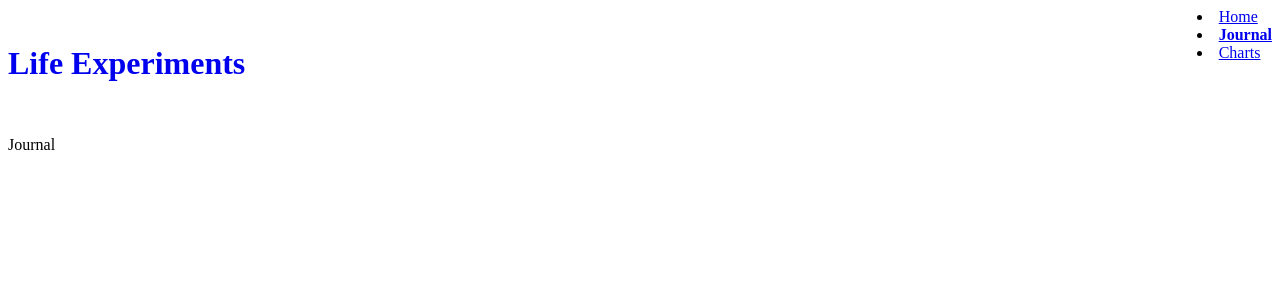
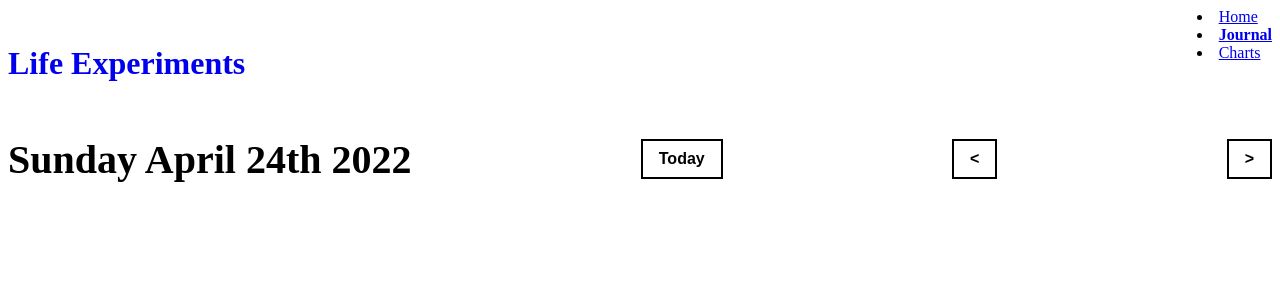
Before and after one commit to TravisBumgarner/Project-Graveyard, a React app in the folder frontend/: page /journal in a window 1280 px wide. Shown: the top 300 px of the page. Built offline with nearby package versions, Linux system fonts and the light colour scheme; the HTML template or start-up script is replaced by a standard one.

Commit message:
Added date picker to journal

```diff
--- a/frontend/package.json
+++ b/frontend/package.json
@@ -2,6 +2,7 @@
   "name": "frontend-frontend",
   "author": "Travis Bumgarner",
   "dependencies": {
+    "moment": "^2.29.4",
     "react": "^18.2.0",
     "react-dom": "^18.2.0",
     "react-router": "^6.3.0",
--- a/frontend/src/App/App.tsx
+++ b/frontend/src/App/App.tsx
@@ -1,8 +1,7 @@
 import * as React from 'react'
 import { BrowserRouter } from 'react-router-dom'
-import styled, { ThemeProvider } from 'styled-components'
 
-import { Body, Title } from 'sharedComponents'
+import Context from 'Context'
 import { Navigation, Router, Header } from './components'
 
 const App = () => {
@@ -52,7 +51,9 @@ const InjectedApp = () => {
   return (
     <ErrorBoundary>
       <BrowserRouter>
+        <Context>
           <App />
+        </Context>
       </BrowserRouter>
     </ErrorBoundary>
   )
--- a/frontend/src/App/pages/Journal.tsx
+++ b/frontend/src/App/pages/Journal.tsx
@@ -1,7 +1,35 @@
 import React from 'react'
+import moment from 'moment'
 
-const Journal = () => {
-    return <p>Journal</p>
+import { TDateISODate } from 'sharedTypes'
+import { formatDateDisplayString, formatDateKeyLookup } from 'utilities'
+import { PageHeader, Button, Heading } from 'sharedComponents'
+
+const Today = () => {
+    const [selectedDate, setSelectedDate] = React.useState<TDateISODate>(formatDateKeyLookup(moment()))
+
+    const setPreviousDate = () => {
+        setSelectedDate(formatDateKeyLookup(moment(selectedDate).subtract(1, 'day')))
+    }
+
+    const getNextDate = () => {
+        setSelectedDate(formatDateKeyLookup(moment(selectedDate).add(1, 'day')))
+    }
+
+    const getToday = () => {
+        setSelectedDate(formatDateKeyLookup(moment()))
+    }
+
+    return (
+        <div>
+            <PageHeader>
+                <Heading.H2>{formatDateDisplayString(selectedDate)}</Heading.H2>
+                <Button key="today" onClick={getToday} variation="INTERACTION">Today</Button>
+                <Button key="previous" onClick={setPreviousDate} variation="INTERACTION">&lt;</Button>
+                <Button key="next" onClick={getNextDate} variation="INTERACTION">&gt;</Button>
+            </PageHeader>
+        </div>
+    )
 }
 
-export default Journal
+export default Today
--- /dev/null
+++ b/frontend/src/Context.tsx
@@ -0,0 +1,56 @@
+import React from 'react'
+
+import { Metric } from 'sharedTypes'
+
+type State = {
+    metrics: Record<string, Metric>
+}
+
+const EMPTY_STATE: State = {
+    metrics: {}
+}
+
+type NewMetric = {
+    type: 'NEW_METRIC',
+    data: Metric
+}
+
+type Action =
+    | NewMetric
+
+const reducer = (state: State, action: Action): State => {
+    switch (action.type) {
+        case 'NEW_METRIC': {
+            return { ...state, metrics: { ...state.metrics, [action.data.id]: action.data } }
+        }
+        default:
+            throw new Error('Unexpected action')
+    }
+}
+
+const context = React.createContext(
+    {
+        state: EMPTY_STATE,
+        dispatch: () => { },
+    } as {
+        state: State,
+        dispatch: React.Dispatch<Action>
+    },
+)
+
+const ResultsContext = ({ children }: { children: React.ReactChild }) => {
+    const [state, dispatch] = React.useReducer(reducer, EMPTY_STATE)
+
+    const { Provider } = context
+
+    return (
+        <Provider value={{ state, dispatch }}>
+            {children}
+        </Provider>
+    )
+}
+
+export default ResultsContext
+export {
+    context
+}
--- /dev/null
+++ b/frontend/src/sharedComponents/Button.tsx
@@ -0,0 +1,22 @@
+import styled from 'styled-components'
+
+
+type ButtonProps = {
+    variation: 'INTERACTION' | 'WARNING'
+    disabled?: boolean
+}
+
+const Button = styled.button<ButtonProps>`
+    font-size: 1rem;
+    border: 2px solid;
+    padding: 0.5rem 1rem;
+    background-color: transparent;
+    font-weight: 700;
+    height: 2.5rem; // To Match Inputs
+
+    &:hover {
+    cursor: pointer;
+    }
+`
+
+export default Button
--- /dev/null
+++ b/frontend/src/sharedComponents/Heading.tsx
@@ -0,0 +1,26 @@
+import styled from 'styled-components'
+
+const H1 = styled.h1`
+    margin: 0;
+    font-size: 3rem;
+    font-family: 'Comfortaa', cursive;
+`
+
+const H2 = styled.h2`
+    margin: 0;
+    font-size: 2.5rem;
+    font-family: 'Comfortaa', cursive;
+`
+
+const H3 = styled.h3`
+    margin: 1.5rem 0;
+    font-size: 1.8rem;
+    font-family: 'Comfortaa', cursive;
+`
+
+const H4 = styled.h4`
+    margin: 0.75rem 0;
+    font-family: 'Comfortaa', cursive;
+`
+
+export { H1, H2, H3, H4 }
--- /dev/null
+++ b/frontend/src/sharedComponents/PageHeader.tsx
@@ -0,0 +1,10 @@
+import styled from 'styled-components'
+
+const PageHeader = styled.div`
+    display: flex;
+    justify-content: space-between;
+    align-items: center;
+    margin: 1rem 0 1rem 0;
+`
+
+export default PageHeader
--- a/frontend/src/sharedComponents/index.ts
+++ b/frontend/src/sharedComponents/index.ts
@@ -1,20 +1,9 @@
-import styled from 'styled-components'
-
-const Title = styled.h1`
-    color: LightPink;
-    font-size: 48px;
-`
-
-const Body = styled.div`
-    background-color: lightslategray;
-    width: 100vw;
-    height: 100vh;
-    display: flex;
-    align-items: center;
-    justify-content: center;
-`
+import Button from "./Button"
+import * as Heading from "./Heading"
+import PageHeader from "./PageHeader"
 
 export {
-    Title,
-    Body
+    Button,
+    Heading,
+    PageHeader
 }
--- /dev/null
+++ b/frontend/src/sharedTypes.ts
@@ -0,0 +1,15 @@
+type TYear = `${number}${number}${number}${number}`;
+type TMonth = `${number}${number}`;
+type TDay = `${number}${number}`;
+type TDateISODate = `${TYear}-${TMonth}-${TDay}`;
+
+type Metric = {
+    id: string
+    title: string
+    dateAdded: TDateISODate | null
+}
+
+export {
+    Metric,
+    TDateISODate
+}
--- /dev/null
+++ b/frontend/src/utilities.ts
@@ -0,0 +1,29 @@
+import moment from 'moment'
+
+import { TDateISODate } from 'sharedTypes'
+
+const formatDateDisplayString = (date: TDateISODate | null): string => {
+    if (date === null) {
+        return ''
+    }
+
+    return moment(date).format('dddd MMMM Do YYYY')
+}
+
+const formatDateKeyLookup = (date: moment.Moment): TDateISODate => {
+    return date.format('YYYY-MM-DD') as TDateISODate
+}
+
+const formatDurationDisplayString = (rawMinutes: number) => {
+    const hours = Math.floor(rawMinutes / 60)
+    const minutes = rawMinutes % 60
+    const paddedMinutes = minutes < 10 ? `0${minutes}` : minutes
+    return `${hours}:${paddedMinutes}`
+}
+
+
+export {
+    formatDateDisplayString,
+    formatDateKeyLookup,
+    formatDurationDisplayString,
+}
--- a/frontend/webpack.js
+++ b/frontend/webpack.js
@@ -21,9 +21,11 @@ module.exports = {
     extensions: ['.tsx', '.ts', '.js'],
     alias: {
       sharedComponents: path.resolve(__dirname, 'src/sharedComponents/'),
-      sharedTypes: path.resolve(__dirname, 'src/sharedTypes/index.ts'),
+      sharedModals: path.resolve(__dirname, 'src/sharedModals/'),
+      sharedTypes: path.resolve(__dirname, 'src/sharedTypes.ts'),
       theme: path.resolve(__dirname, 'src/theme.tsx'),
-      utilities: path.resolve(__dirname, 'src/utilities/'),
+      utilities: path.resolve(__dirname, 'src/utilities.ts'),
+      Context: path.resolve(__dirname, 'src/Context.tsx'),
     },
   },
   devtool: 'source-map',
```
Also changed, not shown: 1 other file (tests, documents, lock files or other folders). Lines whose indentation alone changed are shown as unchanged.
